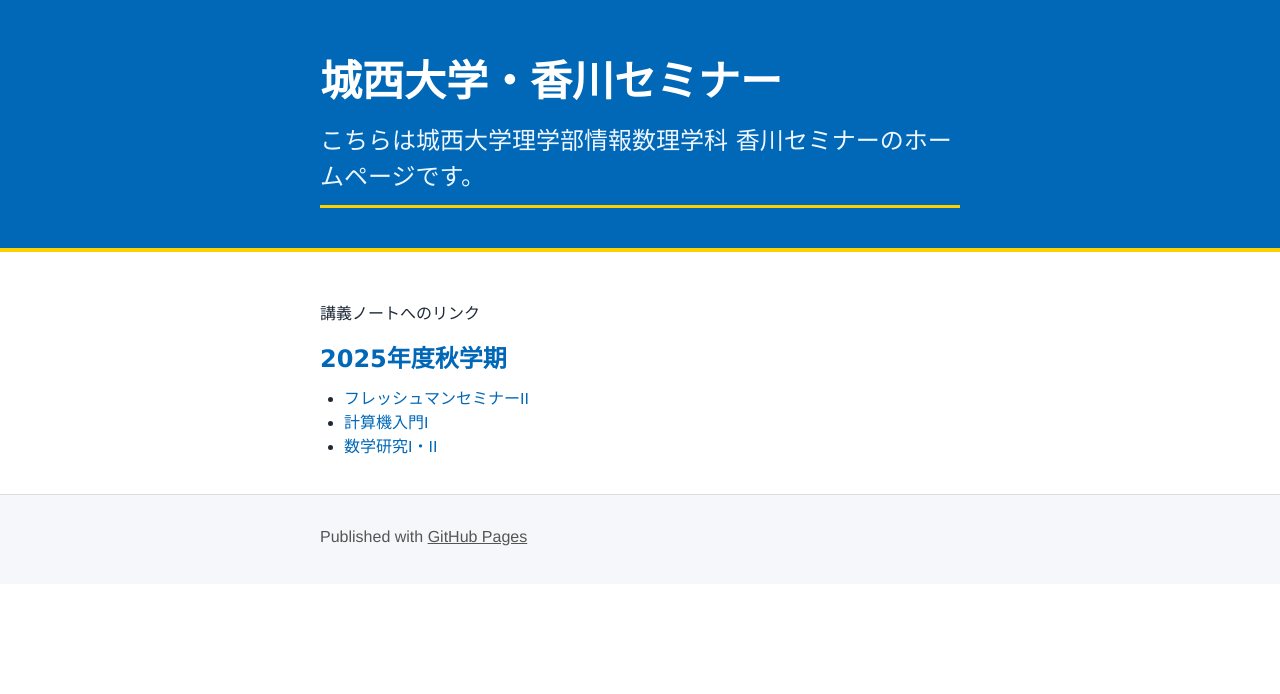
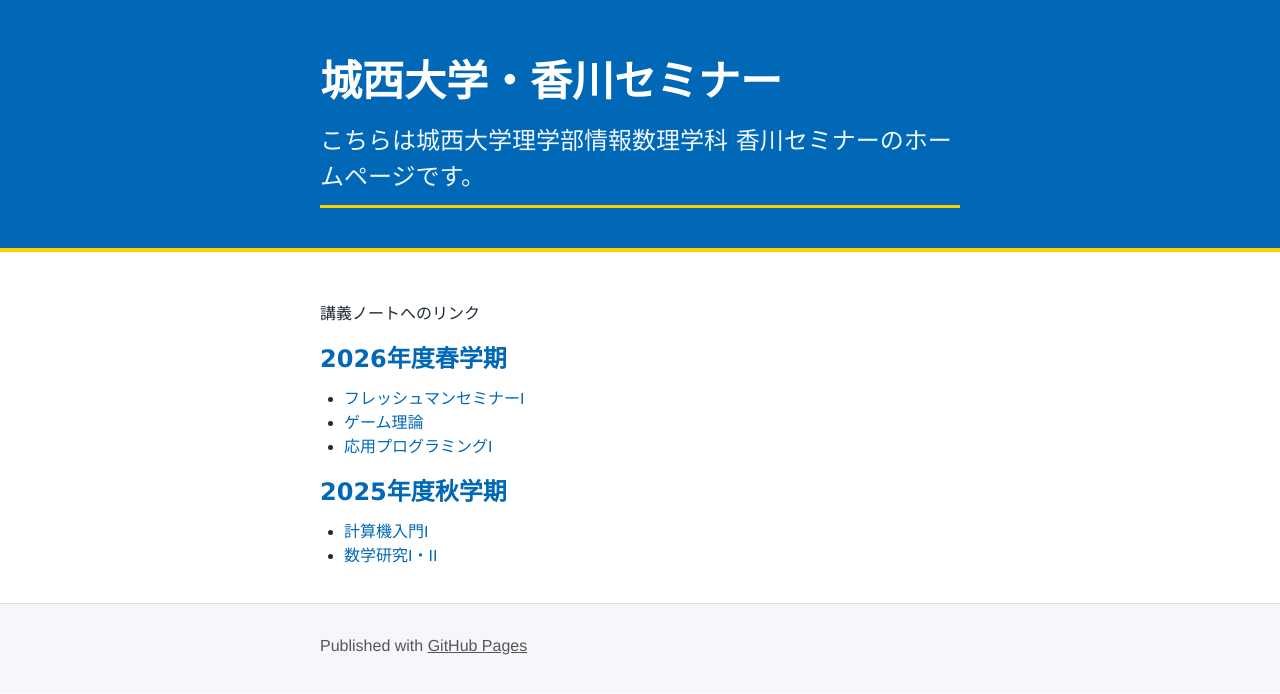
Before and after one commit to k16kgw/k16kgw.github.io, a Jekyll site: the page built from pages/links.md, in a window 1280 px wide. Shown: the top 694 px of the page. Built offline with Jekyll 4.4.1, drawn with Linux system fonts in a browser that asks for light colours.

Commit message:
Add links for 2026 spring semester courses

```diff
--- a/pages/links.md
+++ b/pages/links.md
@@ -6,8 +6,16 @@ permalink: /links/
 
 講義ノートへのリンク
 
+### 2026年度春学期
+
+- [フレッシュマンセミナーI](https://seminar.k16kgw.com/Class_Josai_FreshmanSeminarI)
+- [ゲーム理論](https://seminar.k16kgw.com/Class_Josai_GameTheory)
+- [応用プログラミングI](https://seminar.k16kgw.com/Class_Josai_AppliedProgrammingI)
+
 ### 2025年度秋学期
 
+<!--
 - [フレッシュマンセミナーII](https://seminar.k16kgw.com/Class_Josai_FreshmanSeminarII)
+-->
 - [計算機入門I](https://seminar.k16kgw.com/Class_Josai_IntroToComputers)
 - [数学研究I・II](https://seminar.k16kgw.com/Class_Josai_MathematicalStudies)
```
